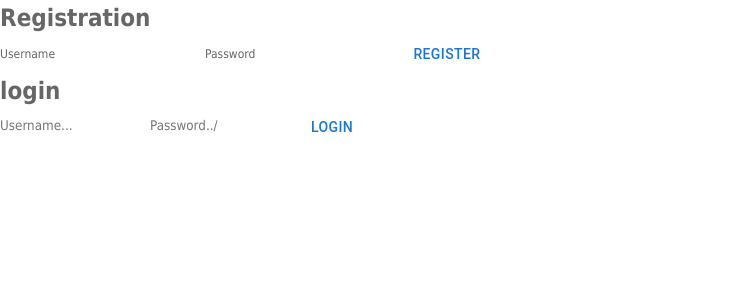
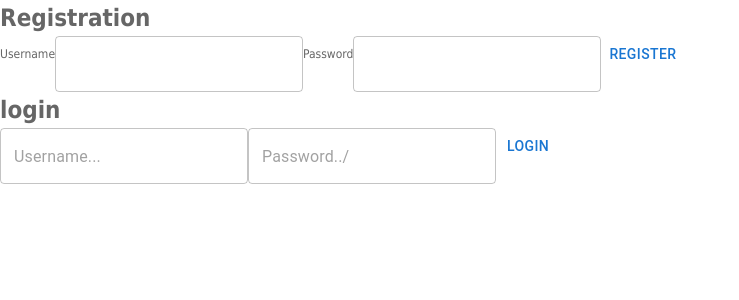
Before and after one commit to aidenfairman/BUCS411A5, a React (Create React App) app in the folder react-cs411/: page /login in a window 1280 px wide. Shown: the top 300 px of the page, without its empty margins (0-739 px from the left). Built offline with nearby package versions, Linux system fonts and the light colour scheme.

Commit message:
Add post request to send user information to server for registration

```diff
--- a/react-cs411/src/Components/Login.js
+++ b/react-cs411/src/Components/Login.js
@@ -12,7 +12,7 @@ function Login ()  {
   const [passwordReg, setPasswordReg] = useState('')
 
   const register = () => {
-    Axios.post("http://localhost3001/register", {
+    Axios.post("http://localhost:3001/register", {
       username: usernameReg,
        password: passwordReg,
       }).then((response) => {
@@ -25,13 +25,13 @@ function Login ()  {
         <div className="registration">
           <h1>Registration</h1>
           <label>Username</label>
-          <input
+          <TextField
           type="text"
           onChange={(e) =>
           {setUsernameReg(e.target.value);
            }} />
           <label>Password</label>
-          <input
+          <TextField
           type="text"
           onChange={(e) =>
           {setPasswordReg(e.target.value);
@@ -40,8 +40,8 @@ function Login ()  {
         </div>
         <div className='login'>
           <h1>login</h1>
-          <input type="text" placeholder="Username..."/ >
-          <input type="password" placeholder="Password../" />
+          <TextField type="text" placeholder="Username..."/ >
+          <TextField type="password" placeholder="Password../" />
           <Button>Login</Button>
         </div>
       </div>
```
Also changed, not shown: 1 other file (tests, documents, lock files or other folders).
